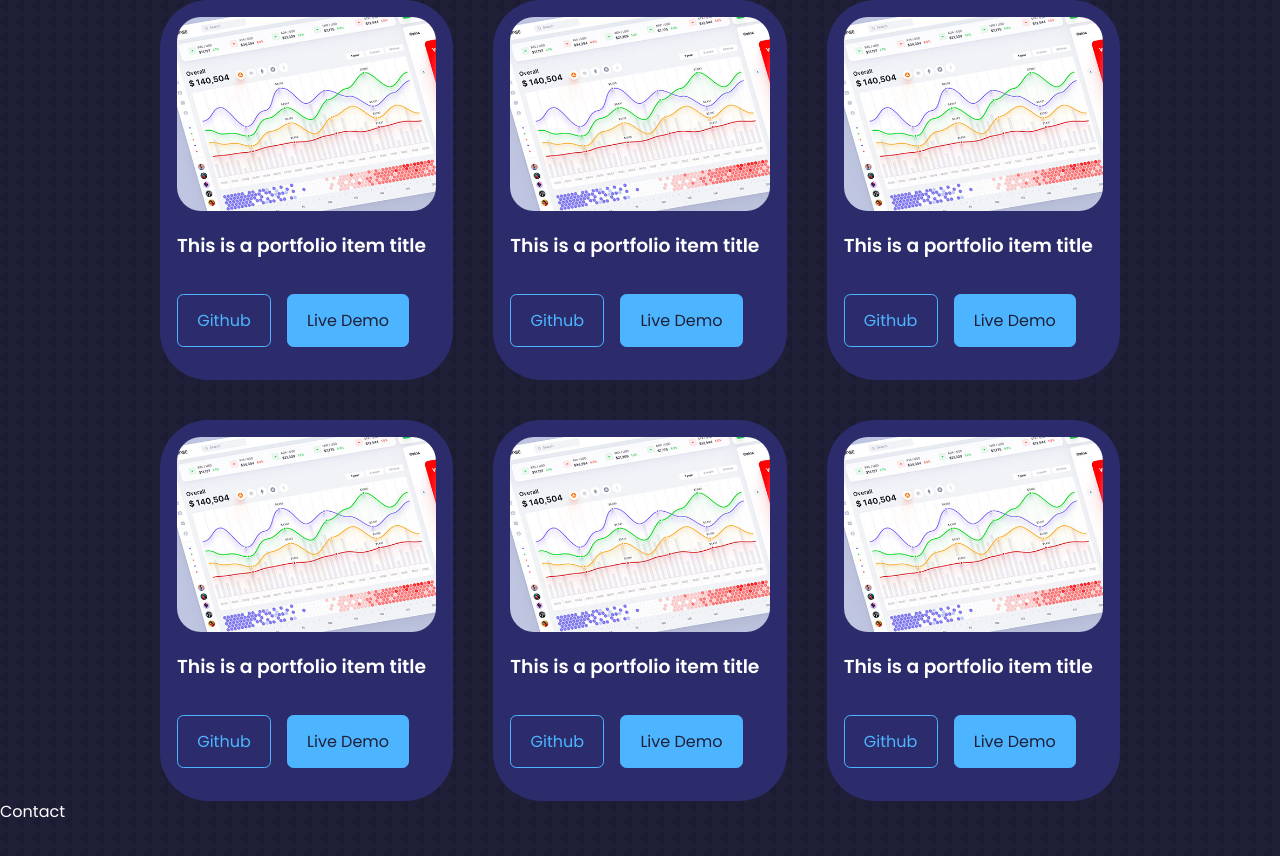
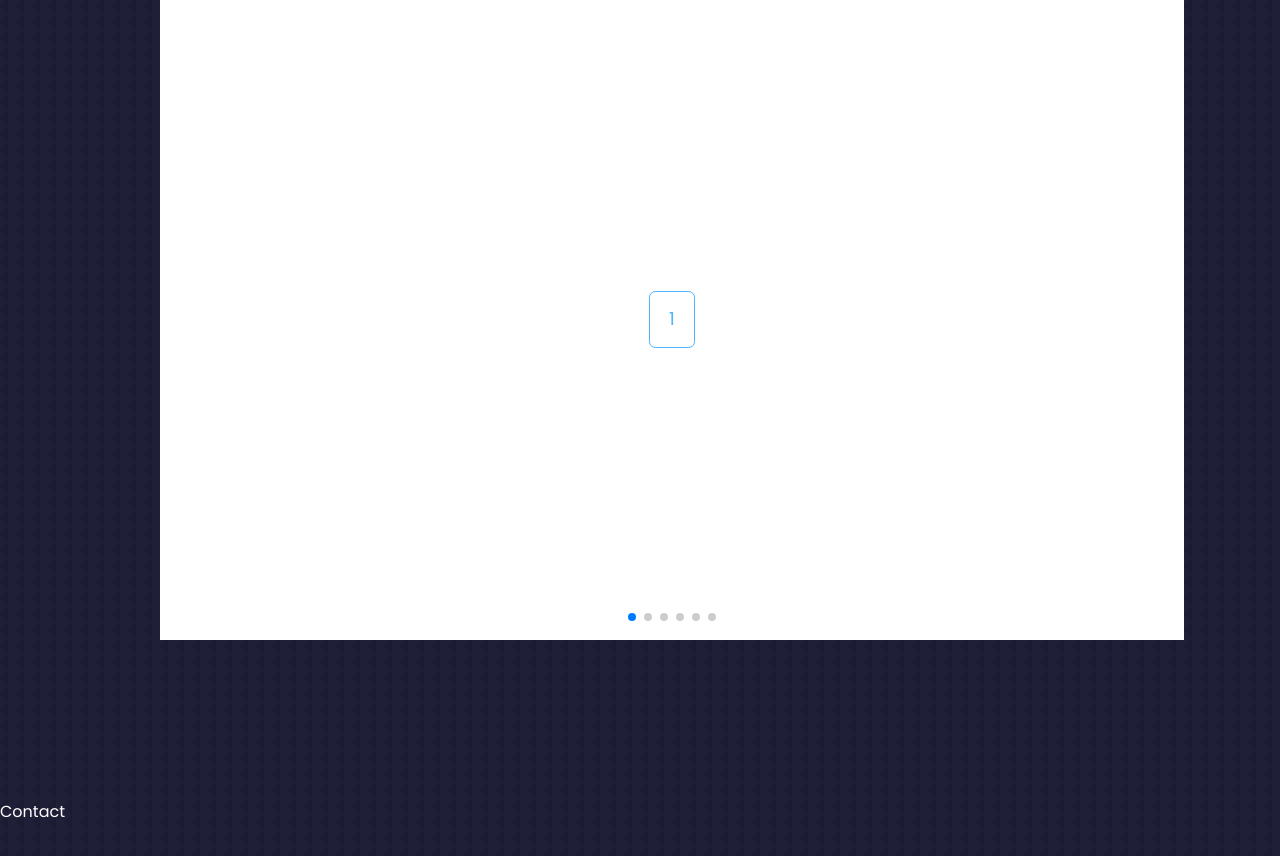
Before and after one commit to taine-rasmussen/portfoliov1, a React (Create React App) app: page / in a window 1280 px wide. Shown: the part 2914-3770 px from the top of the page. Built offline with nearby package versions, Linux system fonts and the light colour scheme.

Commit message:
working swiper

```diff
--- a/src/Components/Portfolio/Portfolio.css
+++ b/src/Components/Portfolio/Portfolio.css
@@ -45,3 +45,26 @@
     gap: 1rem;
   }
 }
+
+.swiper {
+  width: 80vw;
+  height: 80vh;
+}
+
+.swiper-slide {
+  text-align: center;
+  font-size: 18px;
+  background: #fff;
+  display: -webkit-box;
+  display: -ms-flexbox;
+  display: -webkit-flex;
+  display: flex;
+  -webkit-box-pack: center;
+  -ms-flex-pack: center;
+  -webkit-justify-content: center;
+  justify-content: center;
+  -webkit-box-align: center;
+  -ms-flex-align: center;
+  -webkit-align-items: center;
+  align-items: center;
+}
--- a/src/Components/Portfolio/Portfolio.js
+++ b/src/Components/Portfolio/Portfolio.js
@@ -2,10 +2,14 @@ import React, { useContext } from 'react'
 import './Portfolio.css'
 import IMG from '../../assets/portfolio1.jpg'
 import { ActiveNavContext } from '../../ActiveNavContext'
+import { Pagination } from "swiper";
+import { Swiper, SwiperSlide } from "swiper/react";
+import "swiper/css";
+import "swiper/css/pagination";
 
 
 // TODO:
-// Create a data object to store portfolio info in
+// Create a data object to store portfolio info in: DONE
 // Refactor component to use map on data
 
 const Portfolio = () => {
@@ -76,119 +80,30 @@ const Portfolio = () => {
       <h5>My recent work</h5>
       <h2>Portfolio</h2>
 
+
+
+
       <div className='container portfolio_container'>
-        <article className='portfolio_item'>
-          <div className='portfolio_item-image'>
-            <img src={IMG} alt='profile' />
-          </div>
-          <h3>This is a portfolio item title</h3>
-          <div className='portfolio_item-cta'>
-            <a
-              href='http://github.com'
-              className='btn'
-              target='_blank'
-            >Github</a>
-            <a
-              href='http://github.com/taine-rasmussen'
-              className='btn btn-primary'
-              target='_blank'
-            >Live Demo</a>
-          </div>
-        </article>
-        <article className='portfolio_item'>
-          <div className='portfolio_item-image'>
-            <img src={IMG} alt='profile' />
-          </div>
-          <h3>This is a portfolio item title</h3>
-          <div className='portfolio_item-cta'>
-            <a
-              href='http://github.com'
-              className='btn'
-              target='_blank'
-            >Github</a>
-            <a
-              href='http://github.com/taine-rasmussen'
-              className='btn btn-primary'
-              target='_blank'
-            >Live Demo</a>
-          </div>
-        </article>
-        <article className='portfolio_item'>
-          <div className='portfolio_item-image'>
-            <img src={IMG} alt='profile' />
-          </div>
-          <h3>This is a portfolio item title</h3>
-          <div className='portfolio_item-cta'>
-            <a
-              href='http://github.com'
-              className='btn'
-              target='_blank'
-            >Github</a>
-            <a
-              href='http://github.com/taine-rasmussen'
-              className='btn btn-primary'
-              target='_blank'
-            >Live Demo</a>
-          </div>
-        </article>
-        <article className='portfolio_item'>
-          <div className='portfolio_item-image'>
-            <img src={IMG} alt='profile' />
-          </div>
-          <h3>This is a portfolio item title</h3>
-          <div className='portfolio_item-cta'>
-            <a
-              href='http://github.com'
-              className='btn'
-              target='_blank'
-            >Github</a>
-            <a
-              href='http://github.com/taine-rasmussen'
-              className='btn btn-primary'
-              target='_blank'
-            >Live Demo</a>
-          </div>
-        </article>
-        <article className='portfolio_item'>
-          <div className='portfolio_item-image'>
-            <img src={IMG} alt='profile' />
-          </div>
-          <h3>This is a portfolio item title</h3>
-          <div className='portfolio_item-cta'>
-            <a
-              href='http://github.com'
-              className='btn'
-              target='_blank'
-            >Github</a>
-            <a
-              href='http://github.com/taine-rasmussen'
-              className='btn btn-primary'
-              target='_blank'
-            >Live Demo</a>
-          </div>
-        </article>
-        <article className='portfolio_item'>
-          <div className='portfolio_item-image'>
-            <img src={IMG} alt='profile' />
-          </div>
-          <h3>This is a portfolio item title</h3>
-          <div className='portfolio_item-cta'>
-            <a
-              href='http://github.com'
-              className='btn'
-              target='_blank'
-            >Github</a>
-            <a
-              href='http://github.com/taine-rasmussen'
-              className='btn btn-primary'
-              target='_blank'
-            >Live Demo</a>
-          </div>
-        </article>
+        <Swiper pagination={true} modules={[Pagination]} className='swiper'>
+          {data.map((d, i) => {
+            return (
+              <SwiperSlide className='swiper-slide'>
+                <a
+                  href='http://github.com'
+                  className='btn'
+                  target='_blank'
+                >{d.id}</a>
+              </SwiperSlide>
+            )
+          })}
+        </Swiper>
+
+
+
+
 
 
       </div>
-
     </section>
   )
 }
```
Also changed, not shown: src/proj.js (added, +200 -0 lines).
